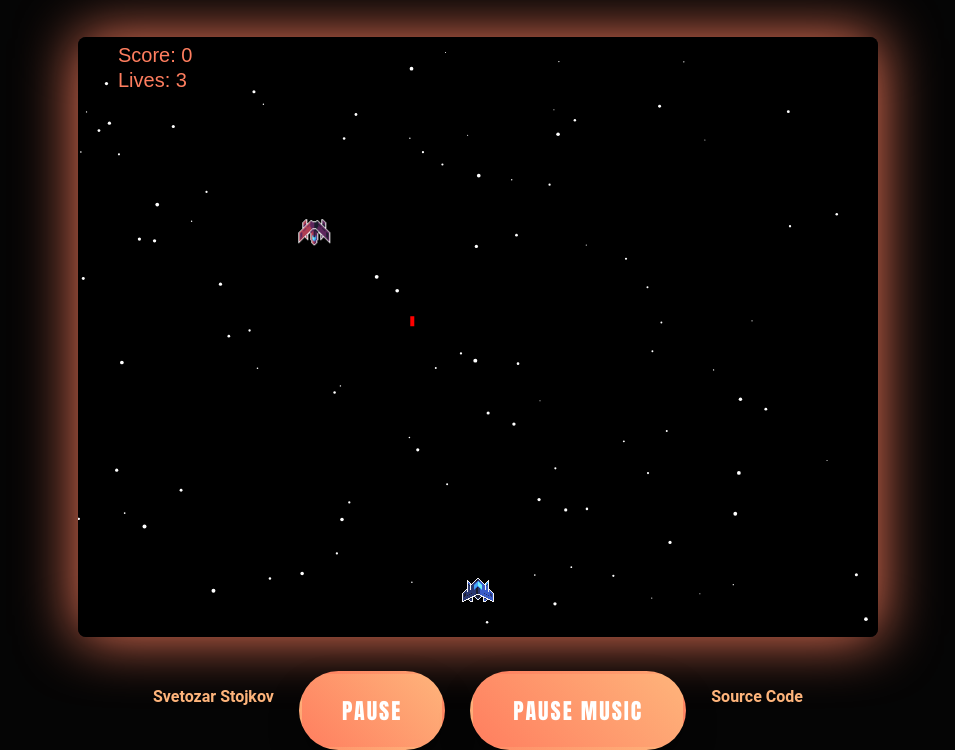
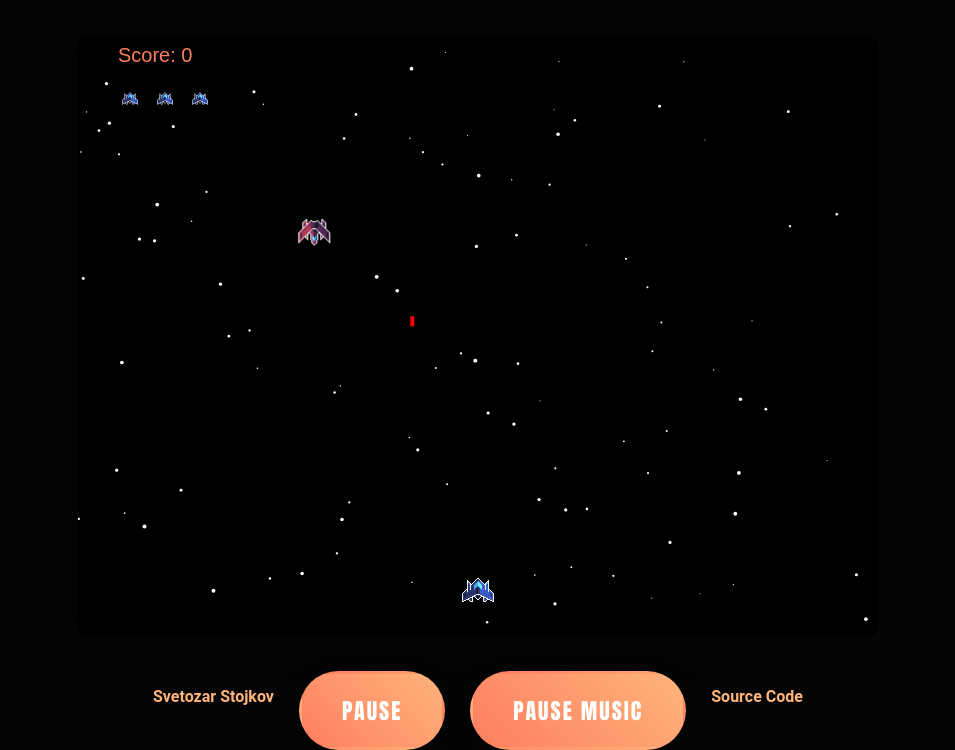
Before and after one commit to StojkovSR11/SpaceTrouble, a plain HTML site: page index.html in a window 1280 px wide. Both pictures are taken after a click on the button "START GAME". Shown: the part 88-838 px from the top of the page, without its empty margins (162-1117 px from the left). Drawn offline with Linux system fonts and the light colour scheme.

Commit message:
player lives

```diff
--- a/game.js
+++ b/game.js
@@ -347,20 +347,26 @@ function draw() {
     ctx.drawImage(enemy.img, enemy.x, enemy.y, enemy.width, enemy.height);
   }
 
-  // Draw score and lives only if the game is not over
+  // Draw score only if the game is not over
   if (!gameOver) {
     const scoreX = 40;
     const scoreY = 25;
-    const livesX = 40;
-    const livesY = 50;
 
-    // Set color for score and lives
+    // Set color for score
     ctx.fillStyle = "#ff7e5f";
 
-    // Draw score and lives
+    // Draw score
     ctx.font = "20px Arial";
     ctx.fillText(`Score: ${score}`, scoreX, scoreY);
-    ctx.fillText(`Lives: ${player.lives}`, livesX, livesY);
+  }
+
+  // Draw lives using small spaceship icons
+  const livesX = 40;
+  const livesY = 50;
+  const iconSpacing = 35; // Space between the icons
+
+  for (let i = 0; i < player.lives; i++) {
+    ctx.drawImage(playerImg, livesX + i * iconSpacing, livesY, 24, 24); // Adjust the size of the icons
   }
 
   // Display game over screen when the game ends
@@ -377,6 +383,7 @@ function draw() {
     ctx.fillText(`Total Score: ${score}`, canvas.width / 2, canvas.height / 2 + 40);
   }
 }
+
 
 
 
--- a/style.css
+++ b/style.css
@@ -33,7 +33,7 @@ h1 {
   box-shadow: 0 0 40px rgba(0, 0, 0, 0.6);
   transition: all 0.3s ease-in-out;
   border-radius: 8px;
-  box-shadow: 0 0 60px #ff7e5f;
+
 }
 
 #gameCanvas {
```
